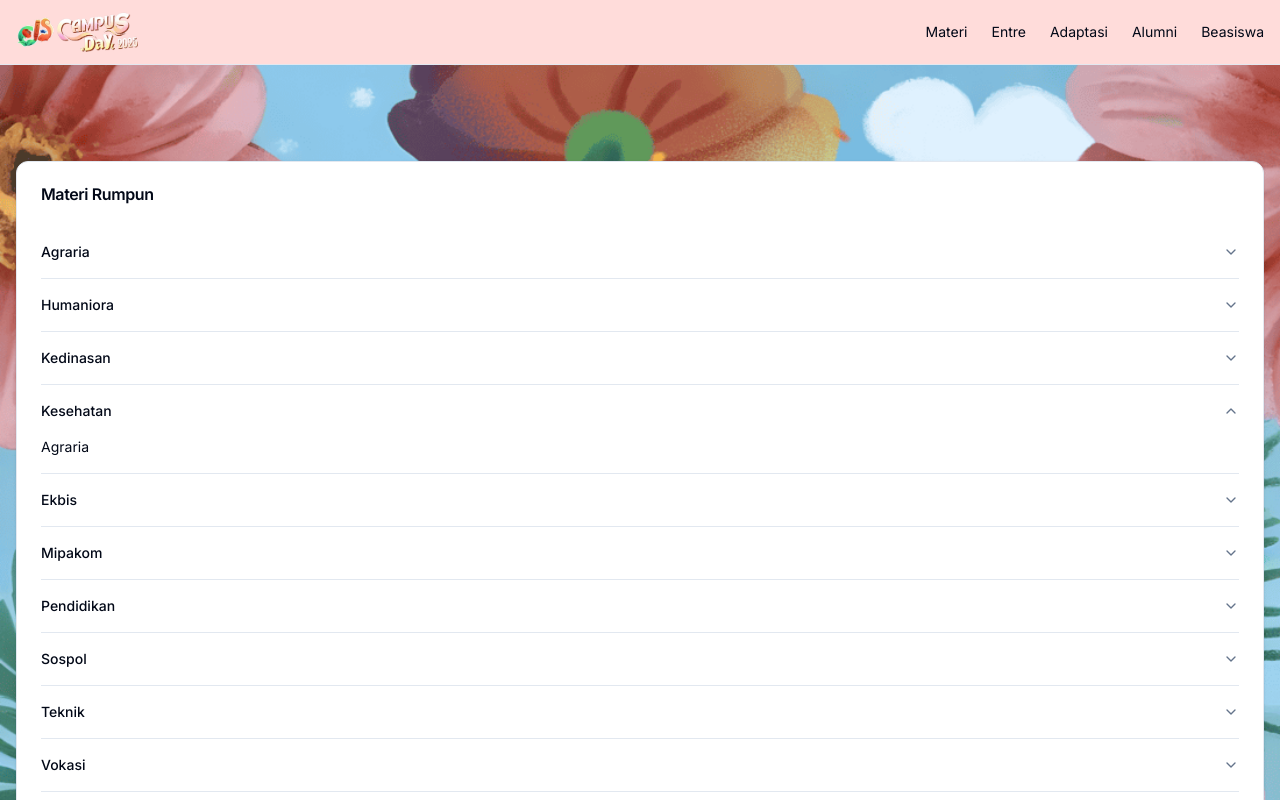
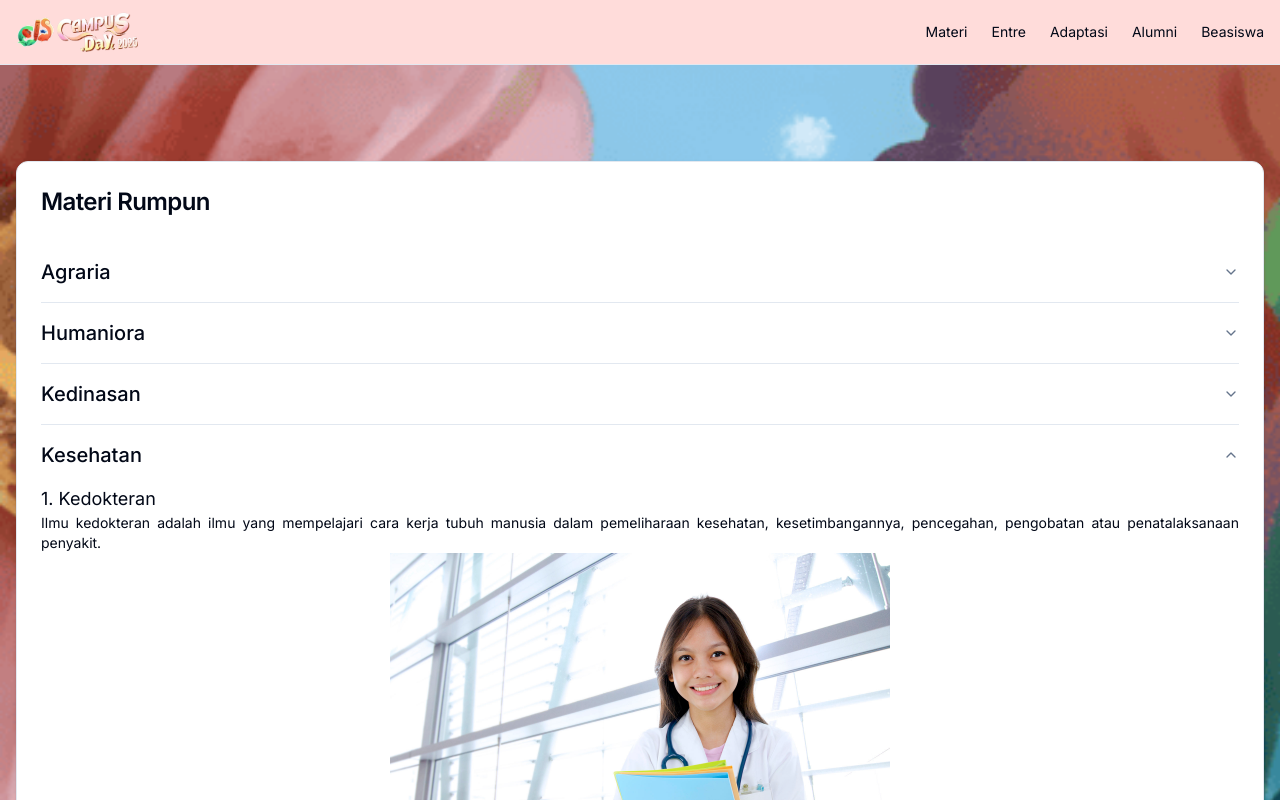
Before and after one commit to dimcoord/campus-day-2025, a Next.js app: page /materi in a window 1280 px wide. Both pictures are taken after a click on the button "Kesehatan". Shown: the top 800 px of the page. Built offline with nearby package versions, Linux system fonts and the light colour scheme.

Commit message:
add: materi rumpun

```diff
--- a/src/app/materi/page.tsx
+++ b/src/app/materi/page.tsx
@@ -2,6 +2,7 @@
 'use client'
 
 import { useState } from 'react'
+import Image from 'next/image'
 import {
   Accordion,
   AccordionContent,
@@ -9,6 +10,8 @@ import {
   AccordionTrigger,
 } from '@/components/ui/accordion'
 import { Card, CardContent, CardHeader, CardTitle } from '@/components/ui/card'
+
+import placeholder from '../../../public/placeholder-materi.jpg'
 
 export default function Home() {
   const [value, setValue] = useState('')
@@ -18,7 +21,7 @@ export default function Home() {
       <div className="container mx-auto p-4">
       <Card className="max-w-screen mx-auto mt-20">
         <CardHeader>
-          <CardTitle>Materi Rumpun</CardTitle>
+          <CardTitle className='text-2xl'>Materi Rumpun</CardTitle>
         </CardHeader>
         <CardContent>
           <Accordion
@@ -29,7 +32,7 @@ export default function Home() {
             onValueChange={setValue}
           >
             <AccordionItem value="agraria">
-              <AccordionTrigger>Agraria</AccordionTrigger>
+              <AccordionTrigger className='text-xl'>Agraria</AccordionTrigger>
               <AccordionContent>
                 <p>
                   <b></b>
@@ -39,63 +42,90 @@ export default function Home() {
             </AccordionItem>
 
             <AccordionItem value="humaniora">
-              <AccordionTrigger>Humaniora</AccordionTrigger>
+            <AccordionTrigger className='text-xl'>Humaniora</AccordionTrigger>
               <AccordionContent>
                 <h1>Agraria</h1>
               </AccordionContent>
             </AccordionItem>
 
             <AccordionItem value="kedinasan">
-              <AccordionTrigger>Kedinasan</AccordionTrigger>
+            <AccordionTrigger className='text-xl'>Kedinasan</AccordionTrigger>
               <AccordionContent>
               <h1>Agraria</h1>
               </AccordionContent>
             </AccordionItem>
 
             <AccordionItem value="kesehatan">
-              <AccordionTrigger>Kesehatan</AccordionTrigger>
+            <AccordionTrigger className='text-xl'>Kesehatan</AccordionTrigger>
               <AccordionContent>
-              <h1>Agraria</h1>
+              <span>
+                <p className='text-lg bold'>1. Kedokteran</p>
+                <p className='text-justify'>
+                  Ilmu kedokteran adalah ilmu yang mempelajari cara kerja tubuh manusia dalam pemeliharaan kesehatan, kesetimbangannya, pencegahan, pengobatan atau penatalaksanaan penyakit.
+                </p>
+                <div className='flex flex-row justify-center'>
+                  <div className='flex flex-col'>
+                    <Image alt="kedokteran" src={placeholder} width={500} height={250}/>
+                    <p className='text-center'>Sumber: Zharfan Faza Wibawa</p></div>
+                </div>
+                <br/>
+                <p className='text-lg bold'>Prospek Kerja: </p>
+                <p className='text-justify'>
+                  Selain membuka praktik, Dokter juga bisa bekerja struktural. Misalnya di Kementerian Kesehatan, Badan Pengawas Obat dan Makanan, Badan Narkotika Nasional, Badan Penyelenggara Jaminan Sosial, Badan SAR Nasional, dan sebagainya. Prospek lainnya, yaitu Teknisi Medis Gawat Darurat (Paramedis), Ahli Diet (Dietitian), Teknisi Radiologi Medis, Teknisi Alat Kesehatan, dll.
+                </p>
+                <br/>
+                <p className='text-lg bold'>Sistem Perkuliahan: </p>
+                <p className='text-justify'>
+                  Rata-rata kampus Kedokteran menggunakan sistem blok, belajar gimana cara menangani suatu kasus (problem based learning). Kira-kira ada sekitar 21 blok yang akan dipelajari, setiap blok biasanya ditempuh 6-7 minggu, termasuk dengan praktikum dan ujiannya. Selain itu, kita juga belajar cara melayani pasien, melakukan pemeriksaan, memberikan pengobatan, juga menjelaskan suatu keadaan kepada pasien dan keluarganya dalam skill lab. Jadi, semua teori di fase praklinik bisa diselesaikan paling cepat 3,5 tahun.
+                <br/>Setelah meraih gelar Sarjana Kedokteran, akan memasuki fase klinik dan disebut sebagai Dokter Muda atau dikenal dengan koas. Kamu akan belajar dari satu stase ke stase lainnya di rumah sakit. Fase klinik ini akan kamu tempuh selama 1,5 sampai 2 tahun. Selanjutnya, untuk menyandang  gelar Dokter, kamu harus menempuh Ujian Kompetensi Dokter Indonesia (UKDI). Kalau udah sah jadi Dokter, kamu harus mengikuti program internship selama 1 tahun agar bisa memperoleh Surat Ijin Praktik (SIP) dan Surat Tanda Register (STR). Setelah resmi mendapatkan surat-surat penting tersebut kamu dapat memutuskan apakah mau ambil spesialisasi atau langsung berkarir sebagai Dokter Umum.
+                </p>
+                <br/>
+                <p className='text-lg bold'>Perguruan Tinggi: </p>
+                <p className='text-justify'>
+                  Universitas Airlangga, Universitas Brawijaya, Universitas Lambung Mangkurat, Universitas Pembangunan Nasional Veteran Jakarta, Universitas Padjadjaran, Universitas Katolik Parahyangan, Universitas Islam Bandung, Universitas Pertahanan, Universitas Surabaya, Universitas Islam Malang, dll.
+                </p>
+              </span>
+              <br/><br/>
               </AccordionContent>
             </AccordionItem>
 
             <AccordionItem value="ekbis">
-              <AccordionTrigger>Ekbis</AccordionTrigger>
+            <AccordionTrigger className='text-xl'>Ekbis</AccordionTrigger>
               <AccordionContent>
               <h1>Agraria</h1>
               </AccordionContent>
             </AccordionItem>
 
             <AccordionItem value="mipakom">
-              <AccordionTrigger>Mipakom</AccordionTrigger>
+            <AccordionTrigger className='text-xl'>Mipakom</AccordionTrigger>
               <AccordionContent>
               <h1>Agraria</h1>
               </AccordionContent>
             </AccordionItem>
 
             <AccordionItem value="pendidikan">
-              <AccordionTrigger>Pendidikan</AccordionTrigger>
+            <AccordionTrigger className='text-xl'>Pendidikan</AccordionTrigger>
               <AccordionContent>
               <h1>Agraria</h1>
               </AccordionContent>
             </AccordionItem>
 
             <AccordionItem value="sospol">
-              <AccordionTrigger>Sospol</AccordionTrigger>
+            <AccordionTrigger className='text-xl'>Sospol</AccordionTrigger>
               <AccordionContent>
               <h1>Agraria</h1>
               </AccordionContent>
             </AccordionItem>
 
             <AccordionItem value="teknik">
-              <AccordionTrigger>Teknik</AccordionTrigger>
+            <AccordionTrigger className='text-xl'>Teknik</AccordionTrigger>
               <AccordionContent>
               <h1>Agraria</h1>
               </AccordionContent>
             </AccordionItem>
 
             <AccordionItem value="vokasi">
-              <AccordionTrigger>Vokasi</AccordionTrigger>
+            <AccordionTrigger className='text-xl'>Vokasi</AccordionTrigger>
               <AccordionContent>
               <h1>Agraria</h1>
               </AccordionContent>
```
Also changed, not shown: public/placeholder-materi.jpg (added).
